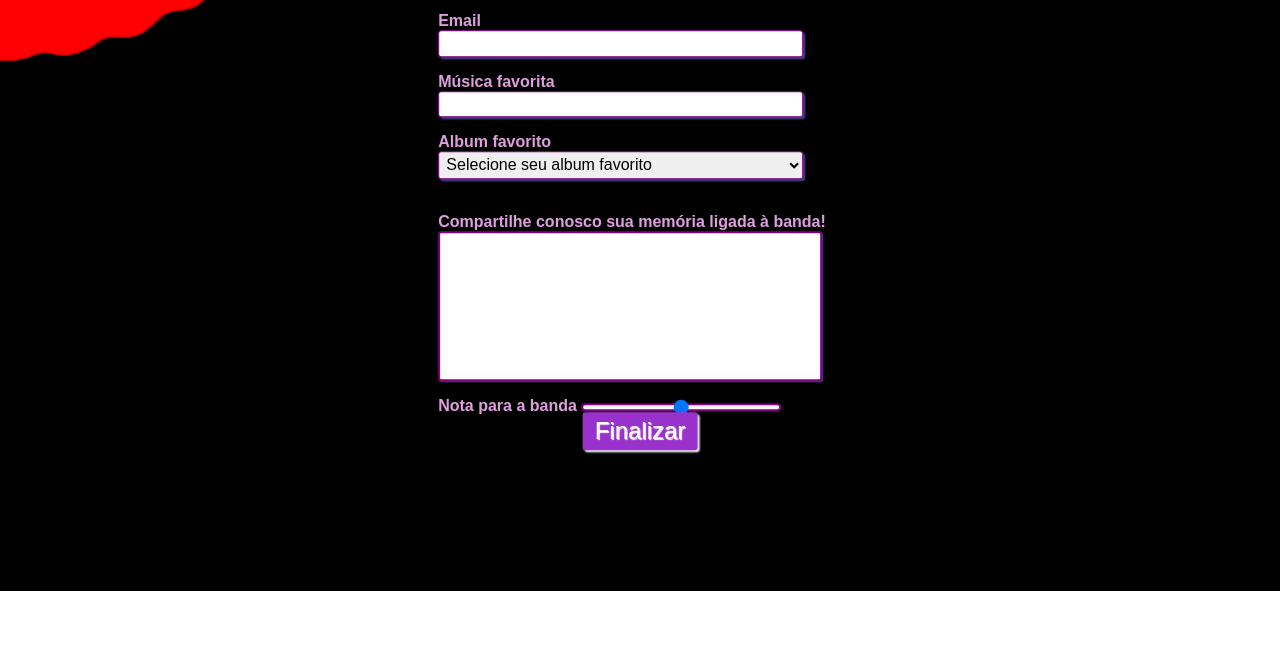
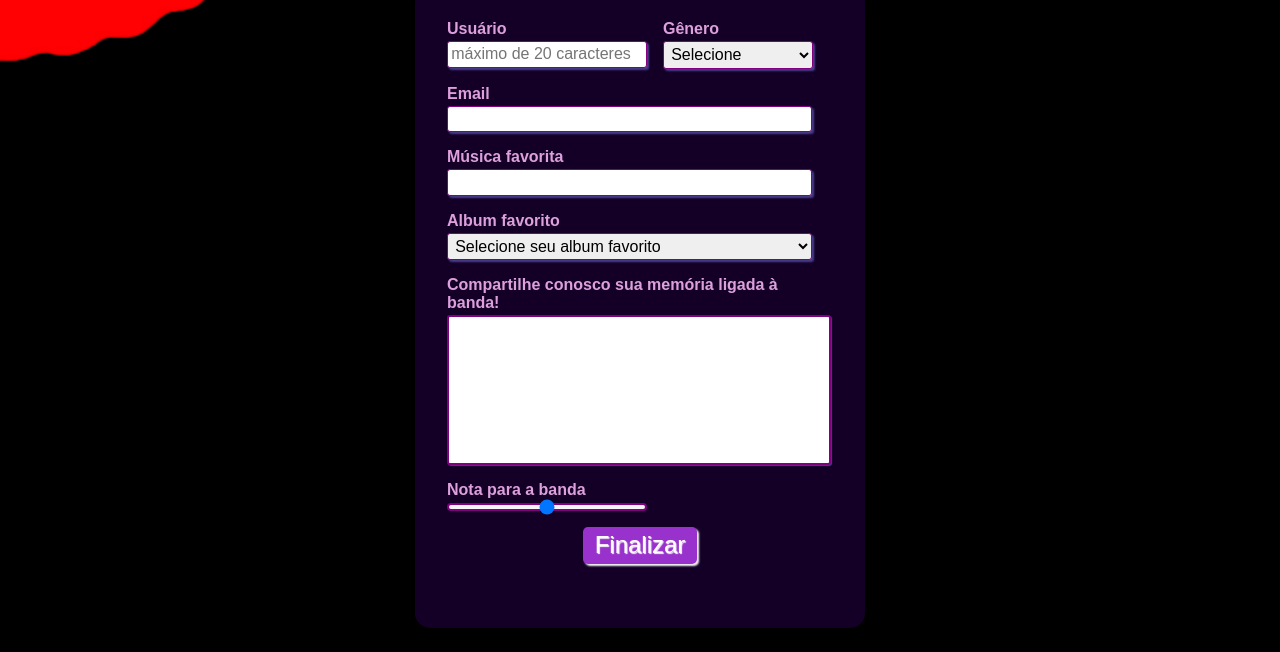
Before and after one commit to molsousa/tds-t1, a plain HTML site: page html/form.html in a window 1280 px wide. Shown: the part 209-861 px from the top of the page. Before the commit the page ends 800 px from the top, so only its background shows below. Drawn offline with Linux system fonts and the light colour scheme.

Commit message:
adicionado borda de fundo e organização de código

```diff
--- a/css/form.css
+++ b/css/form.css
@@ -5,32 +5,32 @@
 }
 
 body{
-    background-image:url('../images/the_final_cut_wpp.png');
+    background-image: url('../images/the_final_cut_wpp.png');
     font-family: sans-serif;
     font-size: 1rem;
-    color:aliceblue;
+    color: aliceblue;
 }
 
 .lista ul{
-    display:flex;
-    justify-items:center;
+    display: flex;
+    justify-items: center;
     list-style-type: none;
-    align-items:center;
+    align-items: center;
     padding: 16px;
 }
 
 .lista a{
-    color:aliceblue;
+    color: aliceblue;
     text-decoration: none;
 }
 
 .lista nav a:hover{
-    color:violet;
+    color: violet;
 }
 
 header{
     margin-top: 5%;
-    display:flex;
+    display: flex;
     justify-content: center;
     align-items: center;
 }
@@ -41,25 +41,29 @@ p{
 }
 
 form{
-    position:fixed;
-    top:50%;
-    left: 50%;
-    transform: translate(-50%, -50%);
-    display:flexbox;
+    position: relative;
+    margin: 1.5em auto;
+    padding: 2em;
+    max-width: 450px;
+    background: rgba(25, 0, 48, 0.8);
+    border-radius: 15px;
+    box-shadow: 0 2px 12px rgba(0,0,0,0.2);
+    display: flex;
+    flex-direction: column;
     justify-content: center;
-    align-items: center;
+    align-items: stretch;
 }
 
 #titulo{
     font-family: Arial, Helvetica, sans-serif;
-    color:aliceblue;
+    color: aliceblue;
 }
 
 #subtitulo{
     font-family: Arial, Helvetica, sans-serif;
-    color:aliceblue;
+    color: aliceblue;
     display: flex;
-    justify-content:center;
+    justify-content: center;
     align-items: center;
 }
 
@@ -67,21 +71,23 @@ fieldset{
     border: 0;
 }
 
-input,select,textarea, button{
+input, select, textarea, button{
     border-radius: 3px;
 }
 
 .campo{
     margin-bottom: 1em;
+    display: flex;
+    flex-direction: column;
 }
 
 .campo label{
     margin-bottom: 0.2em;
-    color:plum;
+    color: plum;
 }
 
 fieldset.grupo .campo{
-    float:left;
+    float: left;
     margin-right: 1em;
 }
 
@@ -91,9 +97,6 @@ fieldset.grupo .campo{
     box-shadow: 2px 2px 2px darkslateblue;
     font-size: 100%;
     width: 175px;
-    display:flex;
-    justify-content: center;
-    align-items: center;
 }
 
 .campo input[name="usuario"]{
@@ -119,9 +122,6 @@ fieldset.grupo .campo{
 .campo textarea{
     border: 2px solid purple;
     box-shadow: 1px 1px 1px darkslateblue;
-    display:block;
-    justify-content: center;
-    align-items: center;
     height: 150px;
     font-size: 100%;
     font-family: Arial, Helvetica, sans-serif;
@@ -138,22 +138,20 @@ fieldset.grupo .campo{
 
 .botao{
     font-size: 1.5rem;
-    background:darkorchid;
+    background: darkorchid;
     border: 0;
-    margin-bottom:1rem;
+    margin-bottom: 1rem;
     color: white;
     padding: 0.2em 0.5em;
     box-shadow: 2px 2px 2px whitesmoke;
     text-shadow: 1px 1px 1px whitesmoke;
-    position:fixed;
-    top:80%;
-    left:50%;
-    margin-right:-50%;
-    transform: translate(-50%, -50%);
+    border-radius: 5px;
+    cursor: pointer;
+    align-self: center;
 }
 
 .botao:hover{
-    background:purple;
+    background: purple;
     box-shadow: inset 2px 2px 2px whitesmoke;
     text-shadow: none;
 }
@@ -163,9 +161,8 @@ input[type="range"]{
     display: inline-block;
     width: 200px;
     height: 8px;
-    position: relative;
     border-radius: 5px;
     outline: none;
     border: 2px solid purple;
-    background:whitesmoke;
+    background: whitesmoke;
 }
--- a/html/form.html
+++ b/html/form.html
@@ -18,18 +18,12 @@
     </div>
     <header>
         <div>
-            <h1 id="titulo">
-                Formulário de cadastro
-                <br>
-            </h1>
-            <p id="subtitulo">
-                Cadastre-se no nosso site!
-                <br>
-            </p>
+            <h1 id="titulo">Formulário de cadastro</h1>
+            <p id="subtitulo">Cadastre-se no nosso site!</p>
         </div>
     </header>
 
-    <form>
+    <form action="#" method="post">
         <fieldset class="grupo">
             <div class="campo">
                 <label for="usuario"><strong>Usuário</strong></label>
@@ -38,14 +32,12 @@
 
             <div class="campo">
                 <label for="genero"><strong>Gênero</strong></label>
-                <br>
-                <select id="genero">
+                <select id="genero" name="genero" required>
                     <option selected disabled value="">Selecione</option>
                     <option>Masculino</option>
                     <option>Feminino</option>
                     <option>Prefiro não dizer</option>
                 </select>
-                </label>
             </div>
         </fieldset>
 
@@ -61,7 +53,7 @@
 
         <div class="campo">
             <label for="fav_alb"><strong>Album favorito</strong></label>
-            <select id="fav_alb">
+            <select id="fav_alb" name="fav_alb" required>
                 <option selected disabled value="">Selecione seu album favorito</option>
                 <option>The Piper at the Gates of Dawn</option>
                 <option>A Saucerful of Secrets</option>
@@ -83,21 +75,19 @@
 
         <fieldset class="grupo">
             <div class="campo">
-                <br>
                 <label for="mem_band"><strong>Compartilhe conosco sua memória ligada à banda!</strong></label>
-                <textarea row=10 style="width: 24em" id="mem_band"></textarea>
+                <textarea rows="10" style="width: 24em" id="mem_band" name="mem_band"></textarea>
             </div>
         </fieldset>
 
-            <div class="campo">
-                <label for="nota_band"><strong>Nota para a banda</strong></label>
-                <input type="range" min="0" max="10" value="5" id="nota_band">
-            </div>
-
-        </form>
+        <div class="campo">
+            <label for="nota_band"><strong>Nota para a banda</strong></label>
+            <input type="range" min="0" max="10" value="5" id="nota_band" name="nota_band">
+        </div>
 
         <div class="campo">
             <button class="botao" type="submit">Finalizar</button>
         </div>
+    </form>
 </body>
 </html>
```
